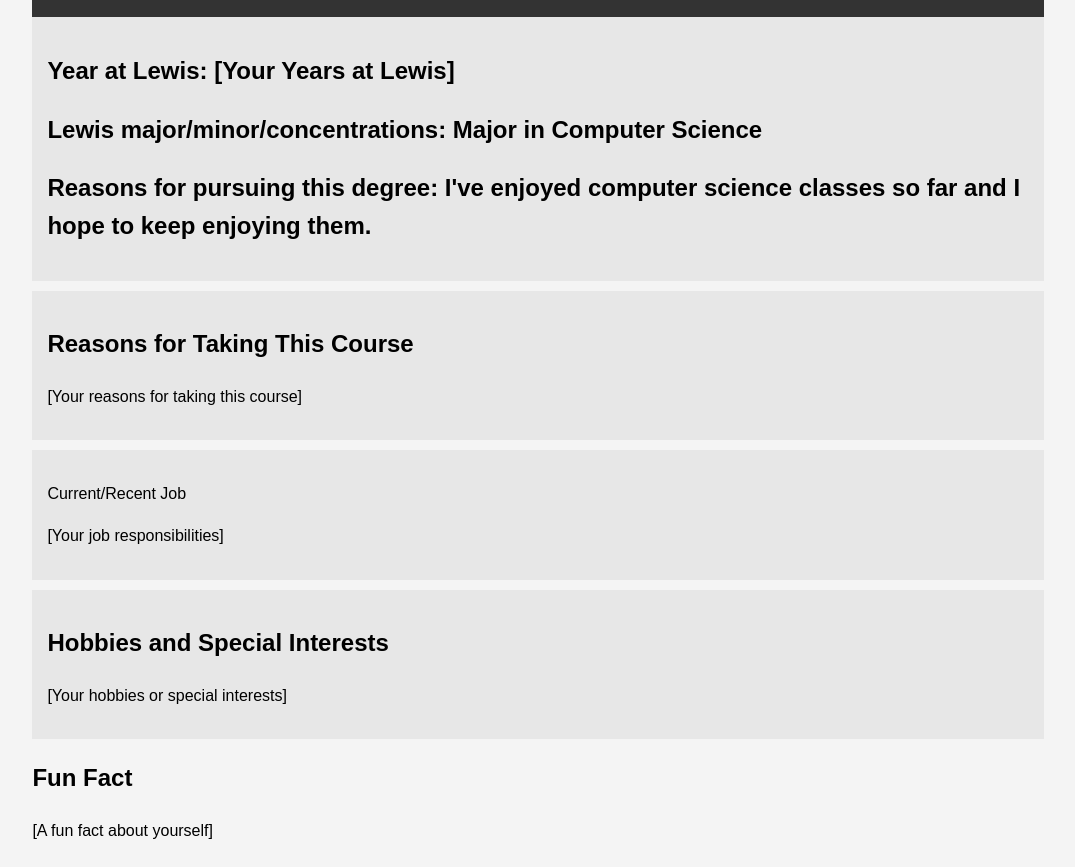
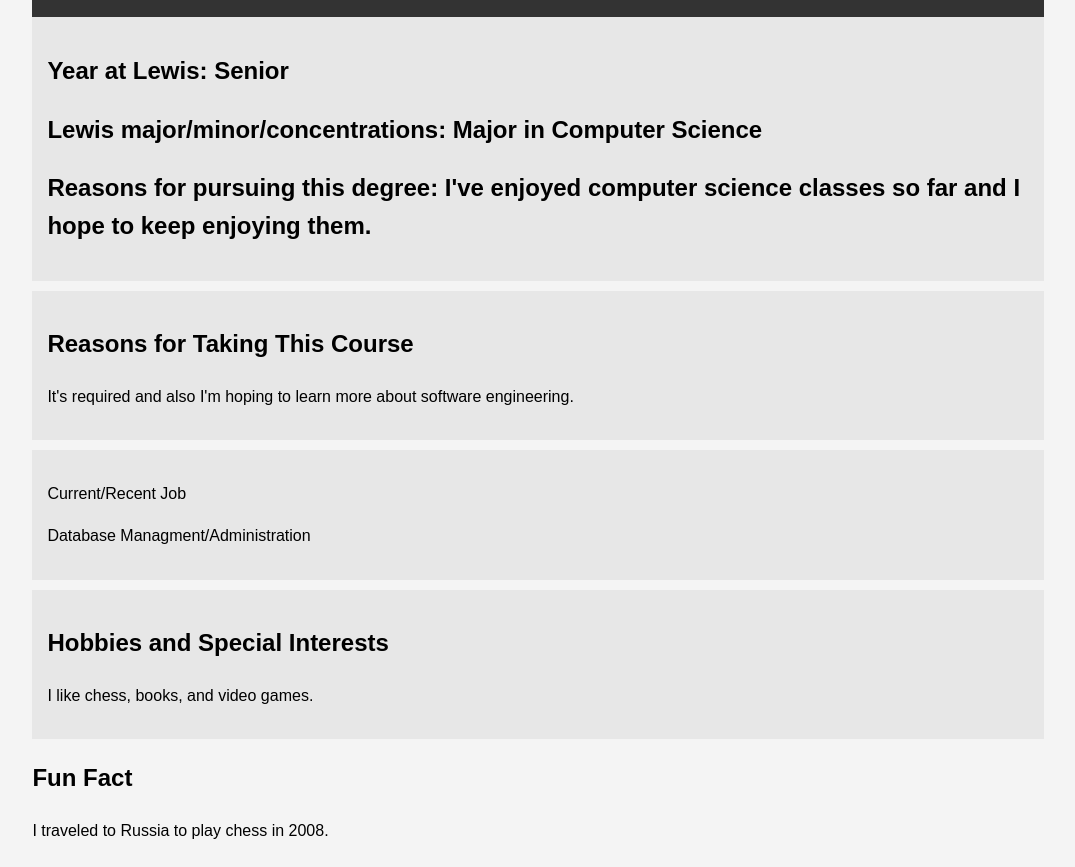
Before and after one commit to Ryan-Wandke/me, a plain HTML site: page index.html in a window 1280 px wide. Shown: the part 133-1000 px from the top of the page, without its empty margins (102-1177 px from the left). Drawn offline with Linux system fonts and the light colour scheme.

Commit message:
introWandke.html
updated all fields

```diff
--- a/index.html
+++ b/index.html
@@ -36,29 +36,29 @@
         </header>
 
         <section class="lewis">
-			<h2>Year at Lewis: [Your Years at Lewis]</h2>
+			<h2>Year at Lewis: Senior</h2>
 			<h2>Lewis major/minor/concentrations: Major in Computer Science</h2>
 			<h2>Reasons for pursuing this degree: I've enjoyed computer science classes so far and I hope to keep enjoying them.</h2>
         </section>
 
 		<section class="course">
             <h2>Reasons for Taking This Course</h2>
-            <p>[Your reasons for taking this course]</p>
+            <p>It's required and also I'm hoping to learn more about software engineering.</p>
         </section>
 
 		<section class="job">
             <p>Current/Recent Job</p>
-			<p>[Your job responsibilities]</p>
+			<p>Database Managment/Administration</p>
         </section>
 
         <section class="hobbies">
             <h2>Hobbies and Special Interests</h2>
-            <p>[Your hobbies or special interests]</p>
+            <p>I like chess, books, and video games.</p>
         </section>
 
         <section class="fun-fact">
             <h2>Fun Fact</h2>
-            <p>[A fun fact about yourself]</p>
+            <p>I traveled to Russia to play chess in 2008.</p>
         </section>
     </div>
 </body>
```
